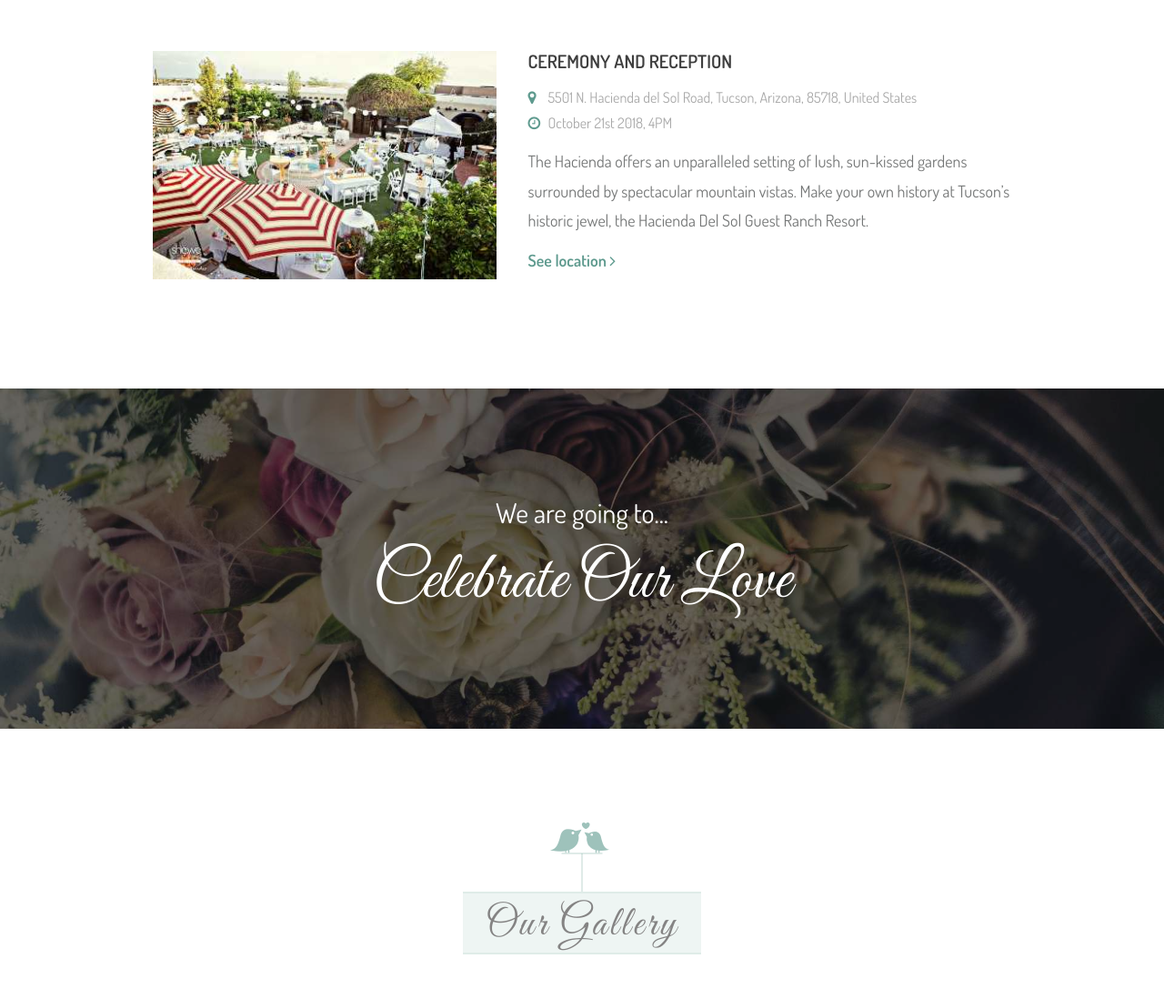
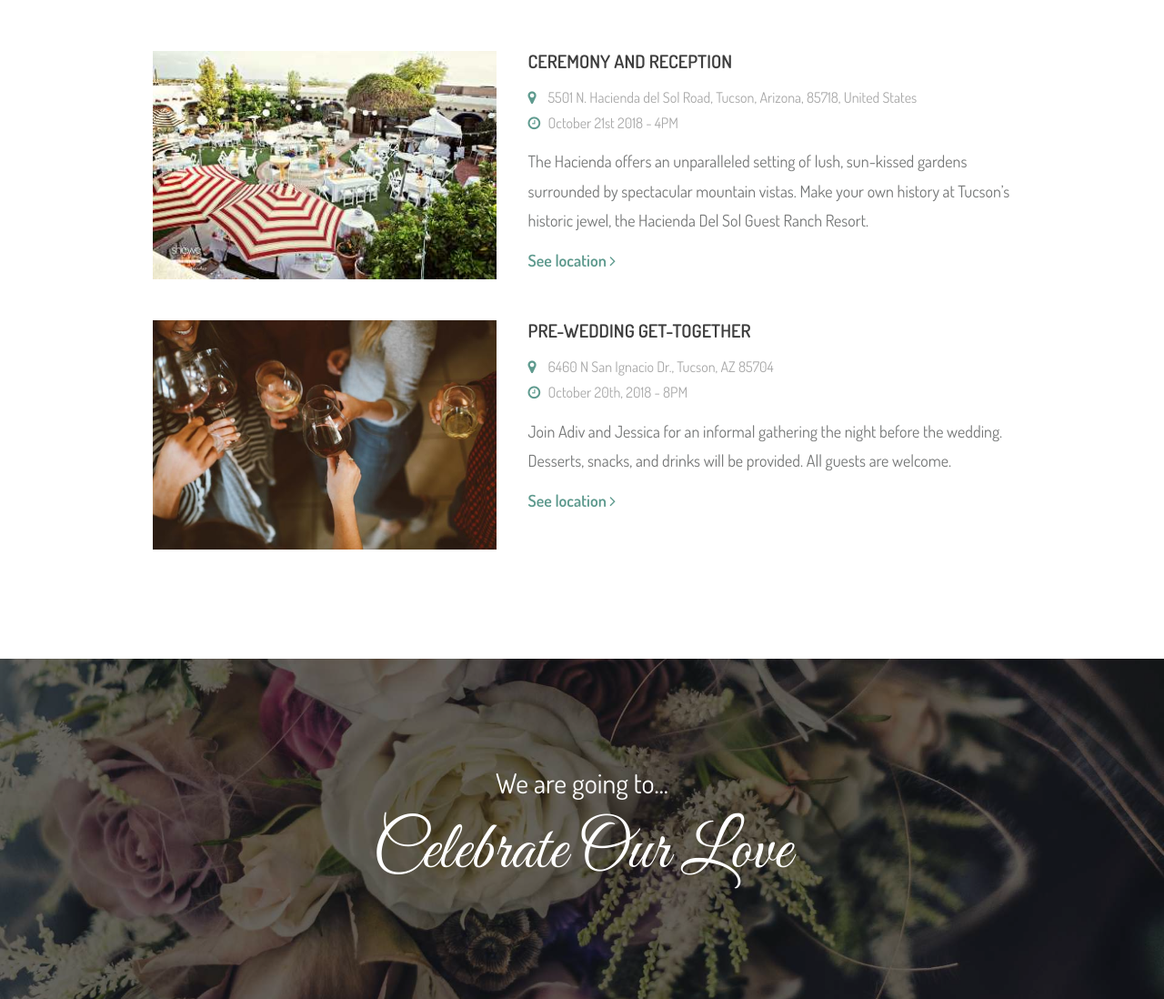
Before and after one commit to tightsight/AdivWebsite, a plain HTML site: page 2090ef3c3d2d6ca00a251dd20ceac9b96f762168/index.html in a window 1280 px wide. Shown: the part 2520-3618 px from the top of the page at 91% size. Drawn offline with Linux system fonts and the light colour scheme.

Commit message:
The Changes Never End
More image changes, form changes.

```diff
--- a/2090ef3c3d2d6ca00a251dd20ceac9b96f762168/index.html
+++ b/2090ef3c3d2d6ca00a251dd20ceac9b96f762168/index.html
@@ -241,7 +241,7 @@
                                 <h3>Ceremony and Reception</h3>
                                 <ul>
                                     <li><i class="fa fa-map-marker"></i> 5501 N. Hacienda del Sol Road, Tucson, Arizona, 85718, United States</li>
-                                    <li><i class="fa fa-clock-o"></i> October 21st 2018, 4PM</li>
+                                    <li><i class="fa fa-clock-o"></i> October 21st 2018 - 4PM</li>
                                 </ul>
                                 <p>The Hacienda offers an unparalleled setting of lush, sun-kissed gardens surrounded by spectacular mountain vistas. Make your own history at Tucson’s historic jewel, the Hacienda Del Sol Guest Ranch Resort.  </p>
                                 <a class="see-location-btn" target="_blank" href="https://www.google.com/maps/place/Hacienda+Del+Sol+Guest+Ranch+Resort/@32.3080205,-110.9166327,17z/data=!4m12!1m6!3m5!1s0x86d6726e1f51917b:0xd1f9a2e1a2cf174b!2sHacienda+Del+Sol+Guest+Ranch+Resort!8m2!3d32.308016!4d-110.914444!3m4!1s0x86d6726e1f51917b:0xd1f9a2e1a2cf174b!8m2!3d32.308016!4d-110.914444">
@@ -249,22 +249,22 @@
                                 </a>
                             </div>
                         </div>
-                       <!--  <div class="event">
+                        <div class="event">
                             <div class="img-holder">
-                                <img src="images/events/img-2.jpg" alt class="img img-responsive">
+                                <img src="images/party.jpg" alt class="img img-responsive">
                             </div>
                             <div class="details">
-                                <h3>Wedding party</h3>
+                                <h3>Pre-Wedding Get-together</h3>
                                 <ul>
-                                    <li><i class="fa fa-map-marker"></i> 32 big bro road, Chanpai, London.</li>
-                                    <li><i class="fa fa-clock-o"></i> Nov 25 2017, 9AM - 5PM</li>
+                                    <li><i class="fa fa-map-marker"></i>6460 N San Ignacio Dr., Tucson, AZ 85704</li>
+                                    <li><i class="fa fa-clock-o"></i> October 20th, 2018 - 8PM</li>
                                 </ul>
-                                <p>when an unknown printer took a galley of type and scrambled it to make a type specimen book. It has survived not only five centuries, but also the leap into electronic typesetting, remaining essentially unchanged. </p>
-                                <a class="see-location-btn popup-gmaps" href="https://www.google.com/maps/embed?pb=!1m18!1m12!1m3!1d3152.0160484383277!2d144.99053291585201!3d-37.81309307975254!2m3!1f0!2f0!3f0!3m2!1i1024!2i768!4f13.1!3m3!1m2!1s0x6ad642ef89a7e023%3A0xb1353055e38c1ab8!2sNew+York+Tomato+Cafe!5e0!3m2!1sbn!2sbd!4v1503743893919">
+                                <p> Join Adiv and Jessica for an informal gathering the night before the wedding.  Desserts, snacks, and drinks will be provided. All guests are welcome.</p>
+                                <a class="see-location-btn popup-gmaps" href="https://www.google.com/maps/place/6460+N+San+Ignacio+Dr,+Tucson,+AZ+85704/@32.3248689,-110.9916685,17z/data=!3m1!4b1!4m5!3m4!1s0x86d67366f85d0bc3:0x5db14fe9ebf8edde!8m2!3d32.3248689!4d-110.9894798">
                                     See location <i class="fa fa-angle-right"></i>
                                 </a>
                             </div>
-                        </div> -->
+                        </div>
                     </div>
                 </div> <!-- end row -->
             </div> <!-- end container -->
@@ -432,22 +432,25 @@
                             <div class="col col-sm-6">
                                 <select class="form-control" name="entry.287323254" >
                                     <option selected value="Yes">I am Attending</option>
-                                    <option value="No">I can't make it</option>
+                                    <option value="No">I Can't Make It</option>
                                 </select>
                             </div>
                             <div class="col col-sm-6">
                                 <input type="text" name="entry.1280571717" dir="auto" class="form-control" placeholder="Number of Guests">
                             </div>
-                            <div class="col col-sm-6">
+<!--                             <div class="col col-sm-6">
                                 <select class="form-control" name="entry.1531498447">
                                     <option disabled selected value="No Preference">Meal Preference</option>
                                     <option value="Fish">Grilled Salmon</option>
                                     <option value="Steak">Grilled Ribeye Steak</option>
                                     <option value="Ravioli">Butternut Squash Ravioli</option>
                                 </select>
-                            </div>
+                            </div> -->
                             <div class="col col-sm-12">
-                                <textarea class="form-control" name="entry.1820281508" placeholder="Your Message."></textarea>
+
+                                <p>Please indicate your meal preference(s) below.  Options are Fish (Grilled Salmon), Beef (Grilled Ribeye Steak), and Vegetarian (Butternut Squash Ravioli)</p>
+
+                                <textarea class="form-control" name="entry.1820281508" placeholder="Meal Preference and Message."></textarea>
                             </div>
                             <div class="col col-sm-12 submit-btn">
                                 <button type="submit" class="submit">Send RSVP</button>
```
Also changed, not shown: 2090ef3c3d2d6ca00a251dd20ceac9b96f762168/images/gallery/g11.jpg, 2090ef3c3d2d6ca00a251dd20ceac9b96f762168/images/party.jpg (added).
